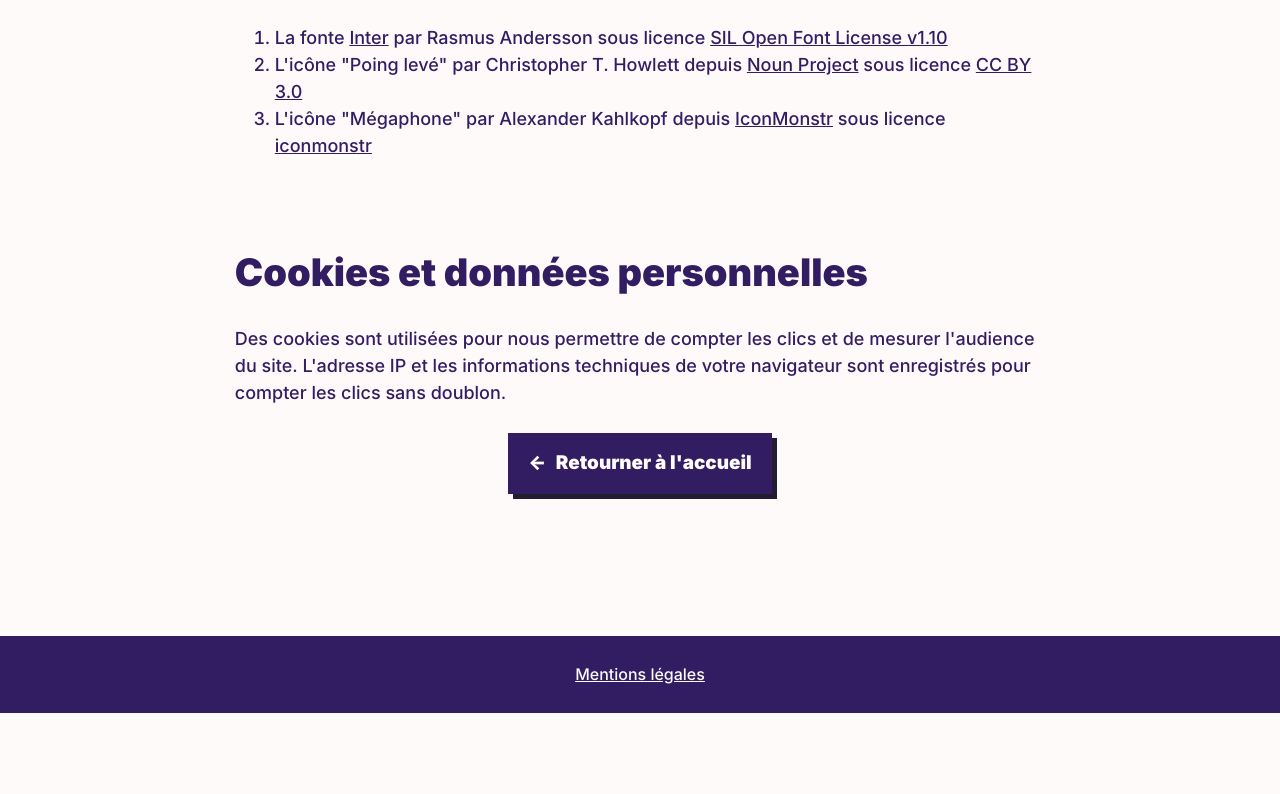
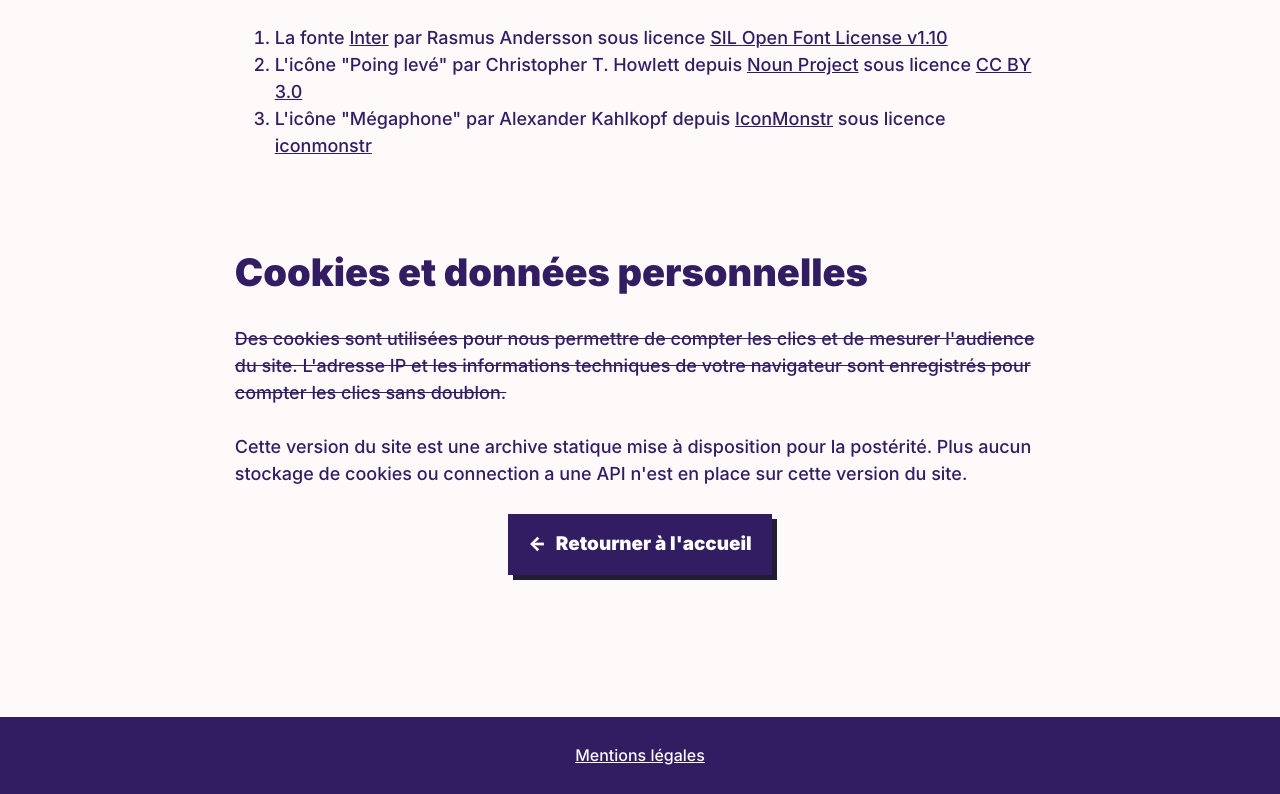
Before and after one commit to GuerillaStudio/compteur-de-greve, an Eleventy site: page src/mentions-legales.html in a window 1280 px wide. Shown: the part 769-1563 px from the top of the page. Before the commit the page ends 1482 px from the top, so only its background shows below. Built offline with nearby package versions, Linux system fonts and the light colour scheme; Eleventy itself is replaced by a stand-in of ours; files that its build step writes are made by us from their sources; what @11tyrocks/eleventy-plugin-sass-lightningcss would draw is missing.

Commit message:
Update Legal page to invalidate deprecated tracking infos

```diff
--- a/src/mentions-legales.html
+++ b/src/mentions-legales.html
@@ -17,7 +17,8 @@ title: Mentions légales
 		<li>L&#39;icône &quot;Mégaphone&quot; par Alexander Kahlkopf depuis <a target="_blank" href="https://iconmonstr.com/megaphone-10-svg/">IconMonstr</a> sous licence <a target="_blank" href="https://iconmonstr.com/license/">iconmonstr</a></li>
 	</ol>
 	<h2 class="title-2" id="cookies-et-donn-es-personnelles">Cookies et données personnelles</h2>
-	<p>Des cookies sont utilisées pour nous permettre de compter les clics et de mesurer l&#39;audience du site. L&#39;adresse IP et les informations techniques de votre navigateur sont enregistrés pour compter les clics sans doublon.</p>
+	<p><s>Des cookies sont utilisées pour nous permettre de compter les clics et de mesurer l&#39;audience du site. L&#39;adresse IP et les informations techniques de votre navigateur sont enregistrés pour compter les clics sans doublon.</s></p>
+	<p>Cette version du site est une archive statique mise à disposition pour la postérité. Plus aucun stockage de cookies ou connection a une API n&#39;est en place sur cette version du site.</p>
 
 	<p class="text-center mt7">
 		<a href="/" class="btn"><span class="aria-hidden">←</span>Retourner à l'accueil</a>
```
